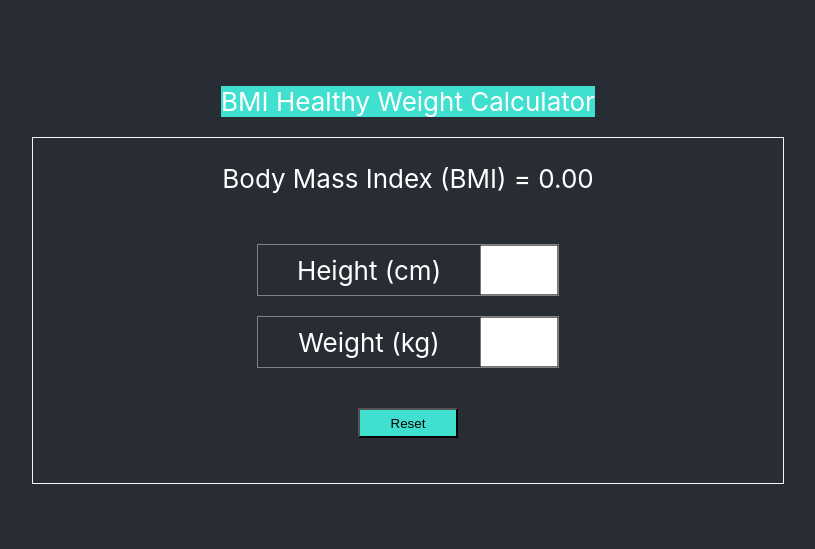
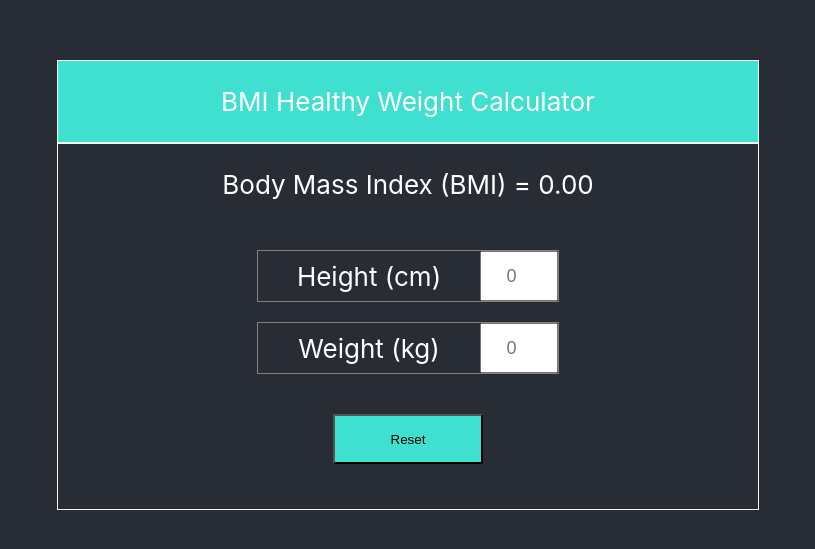
Before and after one commit to ahsanz024/react-bmi-calculator, a React (Create React App) app: page / in a window 1280 px wide. Shown: the part 115-664 px from the top of the page, without its empty margins (232-1047 px from the left). Built offline with nearby package versions, Linux system fonts and the light colour scheme.

Commit message:
fix: everything looks good

```diff
--- a/src/App.css
+++ b/src/App.css
@@ -9,25 +9,29 @@
   justify-content: center;
   font-size: calc(10px + 2vmin);
 }
-
-.App-header {
+.container {
+  width: 75vw;
+  max-width: 700px;
+  border: 1px solid whitesmoke;
+}
+.theme {
   background: turquoise;
 }
 
+.App-header {
+  padding: 25px 0;
+}
+
 .Main {
-  border: 1px solid whitesmoke;
-  width: 75vw;
-  max-width: 700px;
-  padding: 25px;
-  margin-top: 20px;
+  padding: 25px 0
 }
 
 .Main form {
   margin: 50px 0 0;
 }
 .Main button {
-  width: 100px;
-  height: 30px;
+  width: 150px;
+  height: 50px;
   margin: 20px auto;
   background: turquoise;
 }
@@ -44,7 +48,6 @@
   font-size: 18px;
   max-width: 70px;
   text-align: center;
-  /* height: 100%; */
 }
 .Input-Field label {
   margin:auto;
--- a/src/App.js
+++ b/src/App.js
@@ -5,10 +5,10 @@ import Main from './components/Main';
 function App() {
   return (
     <div className="App">
-      <header className="App-header">
+      <header className="App-header theme container">
         <div>BMI Healthy Weight Calculator</div>
       </header>
-      <Main />
+      <Main/>
     </div>
   );
 }
--- a/src/components/InputField.jsx
+++ b/src/components/InputField.jsx
@@ -5,7 +5,7 @@ const InputField = (props) => {
     return (
         <div className="Input-Field">
             <label htmlFor="input">{field}</label>
-            <input type="number" name={field} onChange={(event) => setter(event.target.value)}/>
+            <input type="number" placeholder="0" name={field} onChange={(event) => setter(event.target.value)}/>
         </div>
     )
 }
--- a/src/components/Main.jsx
+++ b/src/components/Main.jsx
@@ -8,7 +8,7 @@ const Body = () => {
 
     useEffect(() => {
         const heightInMeters = (parseInt(height)/100)
-        const bmi = parseInt(weight/(heightInMeters^2)).toFixed(2)
+        let bmi = parseInt(weight/(heightInMeters^2)).toFixed(2)
         setBmi(bmi)
     }, [height, weight]);
 
@@ -19,14 +19,14 @@ const Body = () => {
     }
 
     return (
-        <div className="Main">
+        <div className="Main container">
             Body Mass Index (BMI) = {bmi}
             <form action="bmi">
 
                 <InputField field="Height (cm)" setter={setHeight}/>
                 <InputField field="Weight (kg)" setter={setWeight}/>
 
-                <button type="reset" onClick={resetForm}>Reset</button>
+                <button type="reset" className="theme" onClick={resetForm}>Reset</button>
             </form>
         </div>
     )
```
